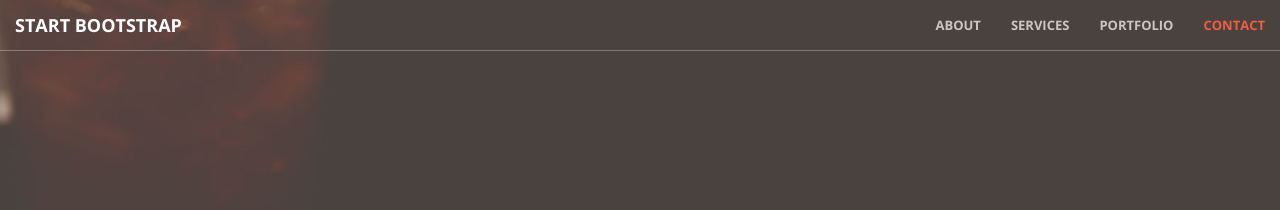
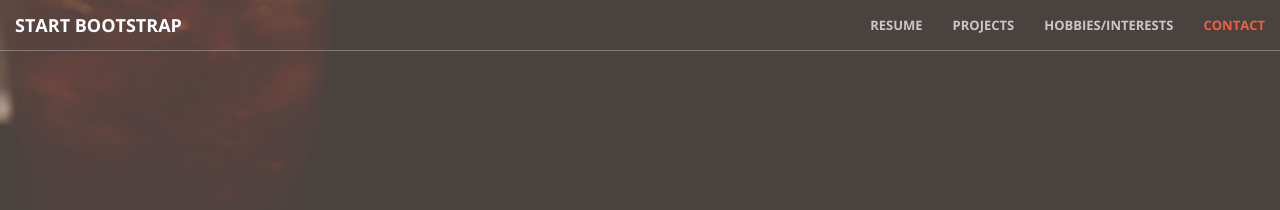
Before and after one commit to dungates/dungates.github.io, a Jekyll site: the page built from index.html, in a window 1280 px wide. Shown: the top 210 px of the page. Built offline with Jekyll 4.4.1, drawn with Linux system fonts in a browser that asks for light colours.

Commit message:
nav changes

```diff
--- a/_includes/nav.html
+++ b/_includes/nav.html
@@ -15,13 +15,13 @@
         <div class="collapse navbar-collapse" id="bs-example-navbar-collapse-1">
             <ul class="nav navbar-nav navbar-right">
                 <li>
-                    <a class="page-scroll" href="#about">About</a>
+                    <a class="page-scroll" href="#about">Resume</a>
                 </li>
                 <li>
-                    <a class="page-scroll" href="#services">Services</a>
+                    <a class="page-scroll" href="#services">Projects</a>
                 </li>
                 <li>
-                    <a class="page-scroll" href="#portfolio">Portfolio</a>
+                    <a class="page-scroll" href="#portfolio">Hobbies/Interests</a>
                 </li>
                 <li>
                     <a class="page-scroll" href="#contact">Contact</a>
```
